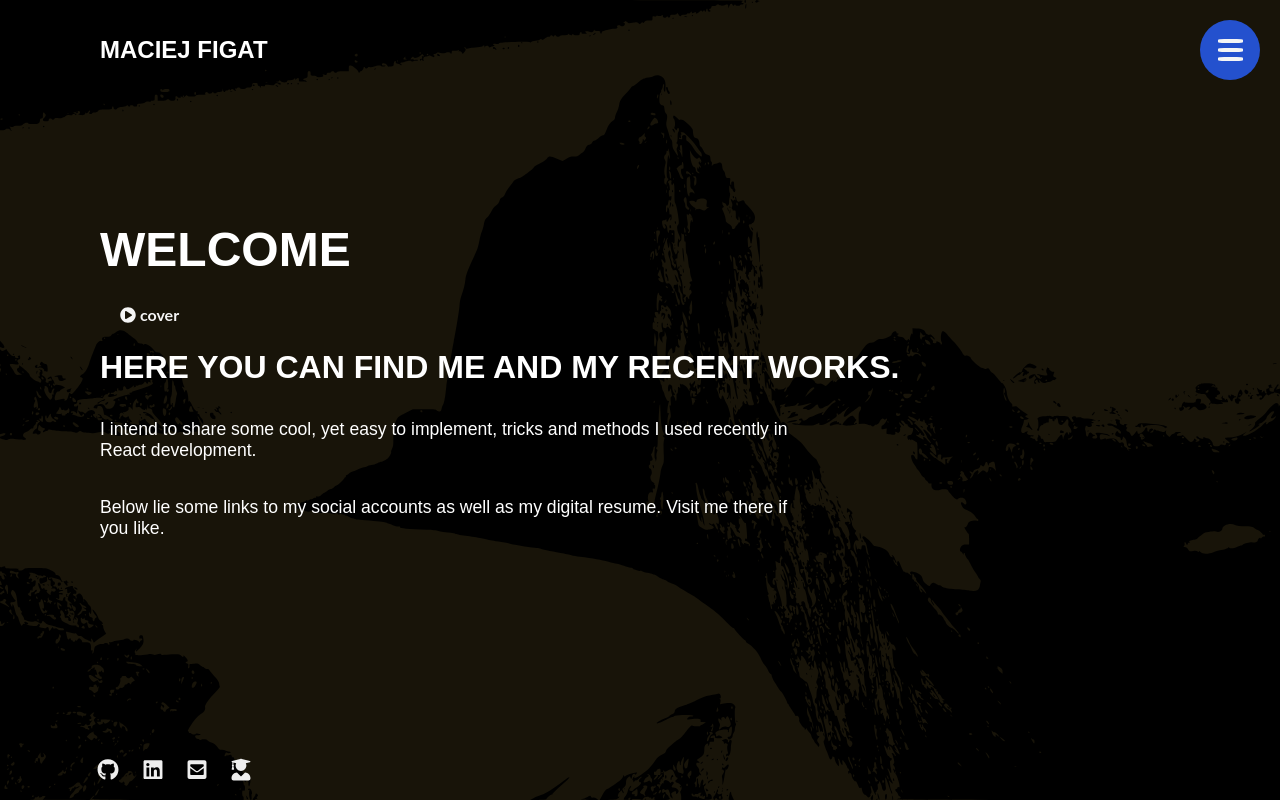
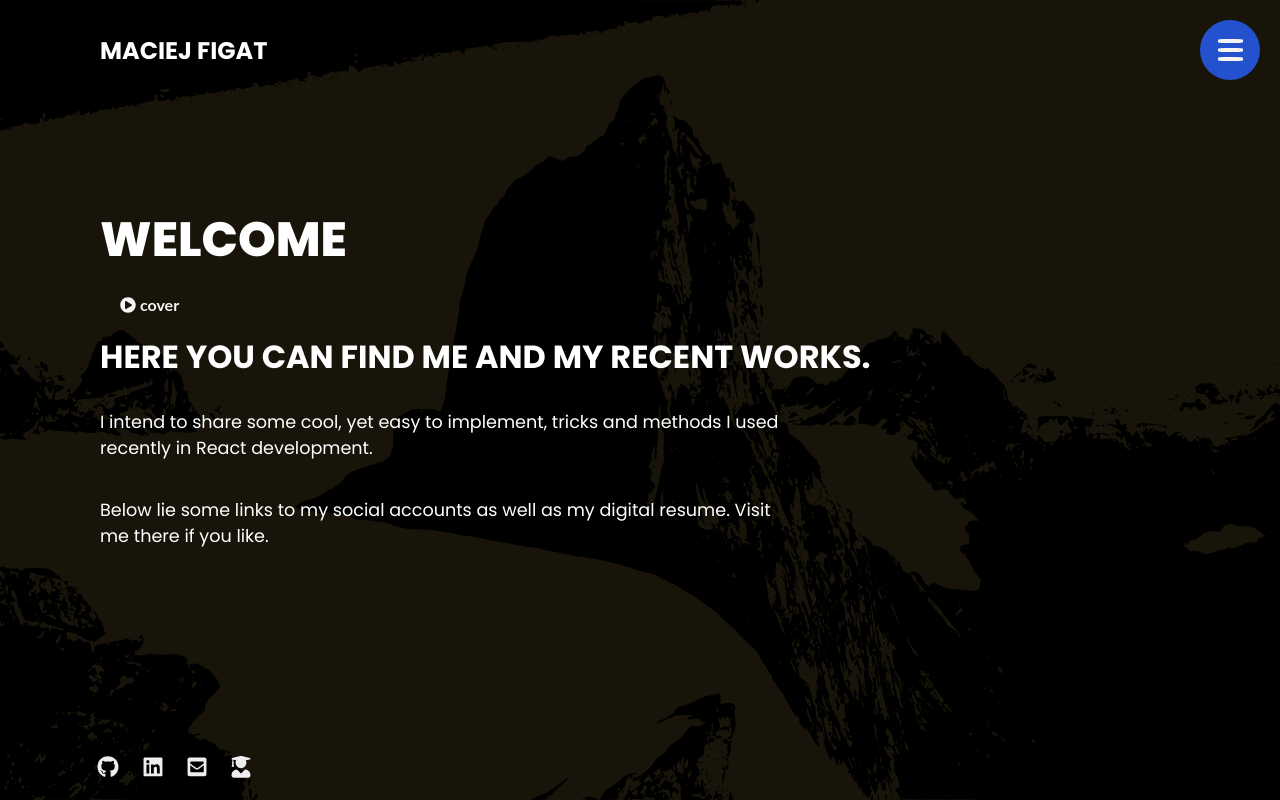
Before and after one commit to MaciejFigat/videoCover, a React (Create React App) app in the folder frontend/: page / in a window 1280 px wide. Built offline with nearby package versions, Linux system fonts and the light colour scheme.

Commit message:
font change 3

```diff
--- a/frontend/src/styles/App.scss
+++ b/frontend/src/styles/App.scss
@@ -16,4 +16,4 @@
   font-weight: 600;
 }
 
-// @import url('https://fonts.googleapis.com/css2?family=Poppins:ital,wght@0,200;0,300;0,400;0,500;0,600;0,700;0,800;0,900;1,200;1,300;1,400;1,500&display=swap');
+@import url('https://fonts.googleapis.com/css2?family=Poppins:ital,wght@0,200;0,300;0,400;0,500;0,600;0,700;0,800;0,900;1,200;1,300;1,400;1,500&display=swap');
```
